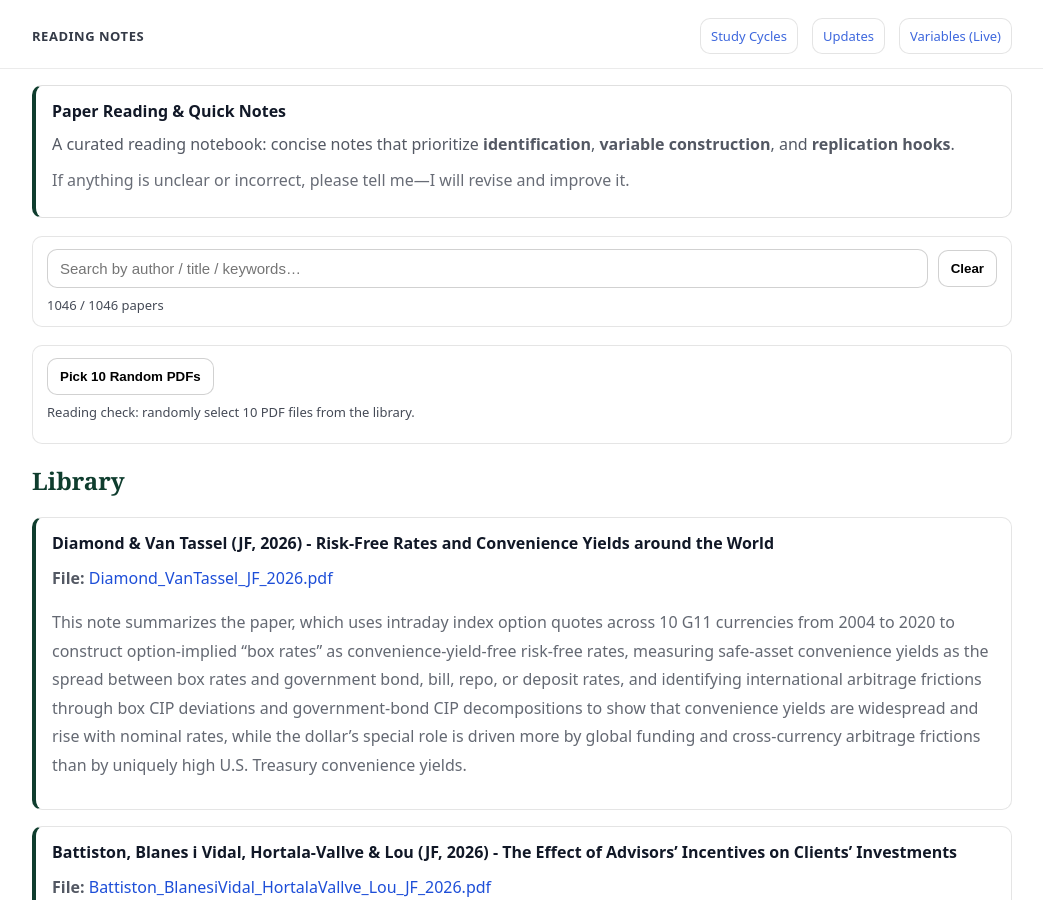
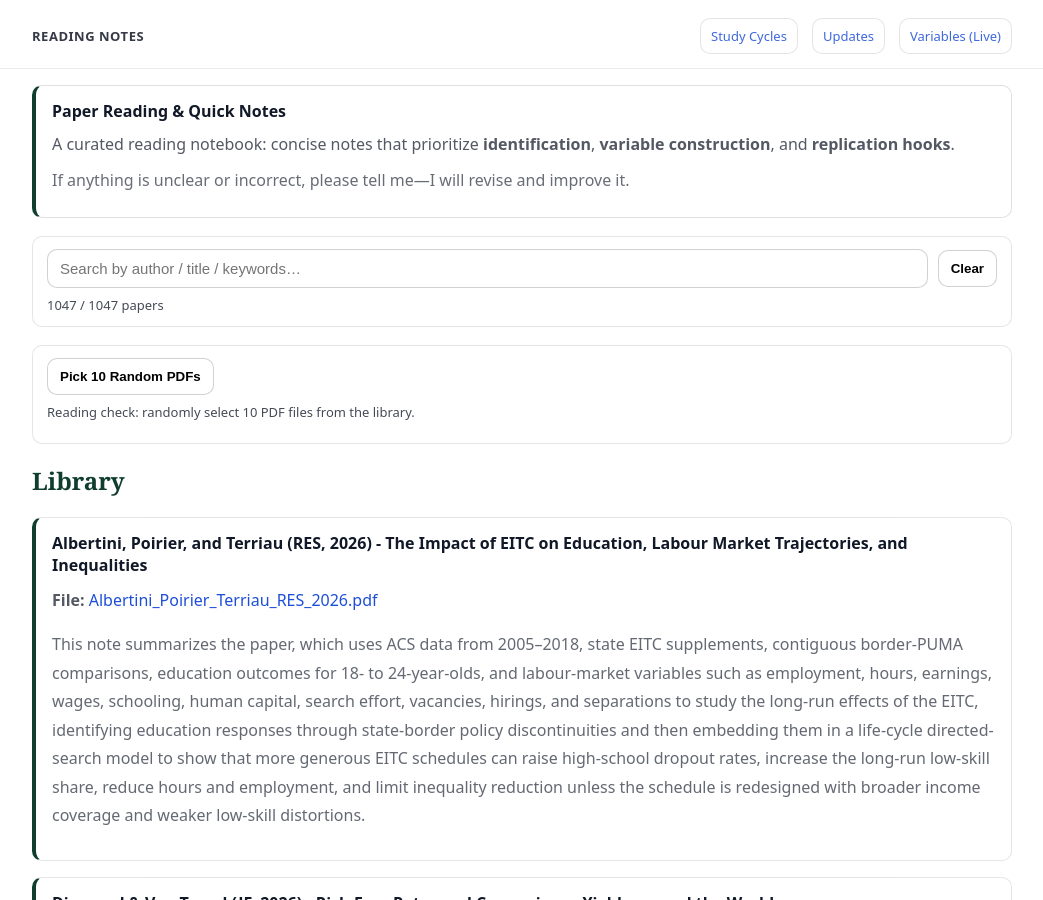
Before and after one commit to yaxinzn/study-archive, a Jekyll site: the page built from reading/index.md, in a window 1280 px wide and 900 px high. Shown: the whole window, without its empty margins (118-1161 px from the left). Built offline with Jekyll 4.4.1, drawn with Linux system fonts in a browser that asks for light colours.

Commit message:
Reading: add/update Albertini_Poirier_Terriau_RES_2026.pdf

```diff
--- a/_data/reading.yml
+++ b/_data/reading.yml
@@ -1,3 +1,7 @@
+- title: "Albertini, Poirier, and Terriau (RES, 2026) - The Impact of EITC on Education, Labour Market Trajectories, and Inequalities"
+  file: "Albertini_Poirier_Terriau_RES_2026.pdf"
+  desc: "This note summarizes the paper, which uses ACS data from 2005–2018, state EITC supplements, contiguous border-PUMA comparisons, education outcomes for 18- to 24-year-olds, and labour-market variables such as employment, hours, earnings, wages, schooling, human capital, search effort, vacancies, hirings, and separations to study the long-run effects of the EITC, identifying education responses through state-border policy discontinuities and then embedding them in a life-cycle directed-search model to show that more generous EITC schedules can raise high-school dropout rates, increase the long-run low-skill share, reduce hours and employment, and limit inequality reduction unless the schedule is redesigned with broader income coverage and weaker low-skill distortions."
+
 - title: "Diamond & Van Tassel (JF, 2026) - Risk-Free Rates and Convenience Yields around the World"
   file: "Diamond_VanTassel_JF_2026.pdf"
   desc: "This note summarizes the paper, which uses intraday index option quotes across 10 G11 currencies from 2004 to 2020 to construct option-implied “box rates” as convenience-yield-free risk-free rates, measuring safe-asset convenience yields as the spread between box rates and government bond, bill, repo, or deposit rates, and identifying international arbitrage frictions through box CIP deviations and government-bond CIP decompositions to show that convenience yields are widespread and rise with nominal rates, while the dollar’s special role is driven more by global funding and cross-currency arbitrage frictions than by uniquely high U.S. Treasury convenience yields."
```
Also changed, not shown: 1 other file.
